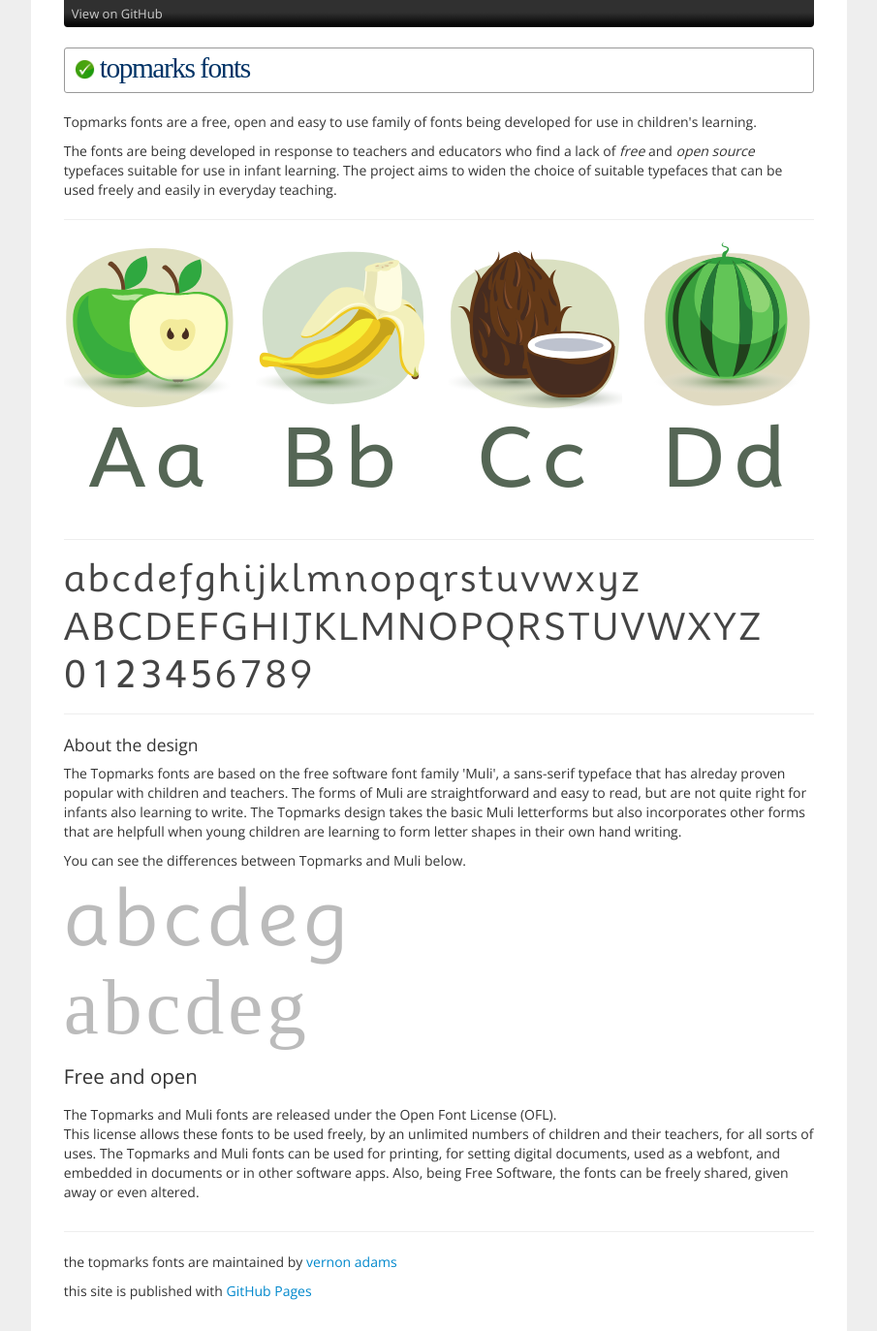
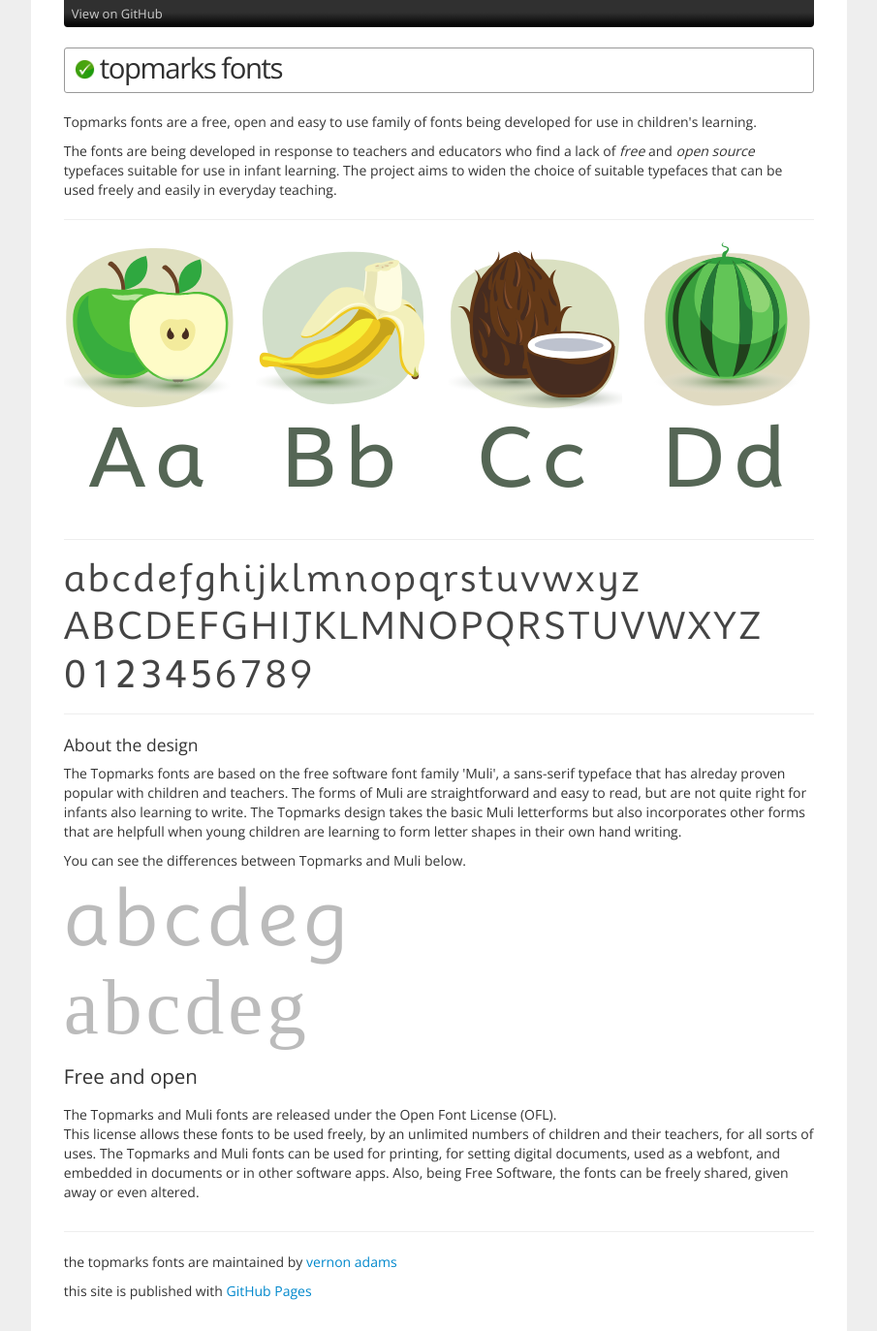
Before and after one commit to vernnobile/topmarks, a Jekyll site: the page built from index.html, in a window 1280 px wide. Shown: the whole page at 97% size, without its empty margins (187-1092 px from the left). Built offline with Jekyll 4.4.1, drawn with Linux system fonts in a browser that asks for light colours; some web fonts are replaced.

Commit message:
Update stylesheet.css

```diff
--- a/stylesheets/stylesheet.css
+++ b/stylesheets/stylesheet.css
@@ -25,13 +25,13 @@
 
 .navbar {
   text-transform:lowercase;
-  font-family:'mulimedium';
+  font-family:'Open Sans';
   margin-bottom: 0px;
   overflow: visible;
-  color: #003366;
+  color: #303030;
   font-size: 2.1em;
   margin-top: 21px;
-  font-weight: 400;
+  font-weight: 300;
   letter-spacing: -0.05em;
 }
 
```
